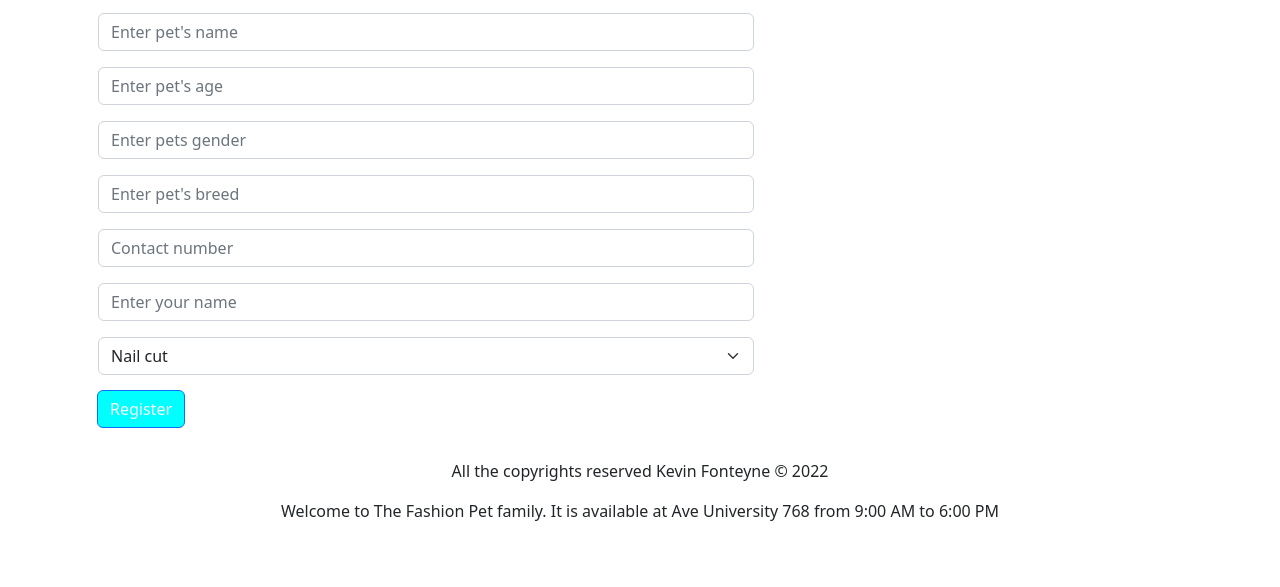
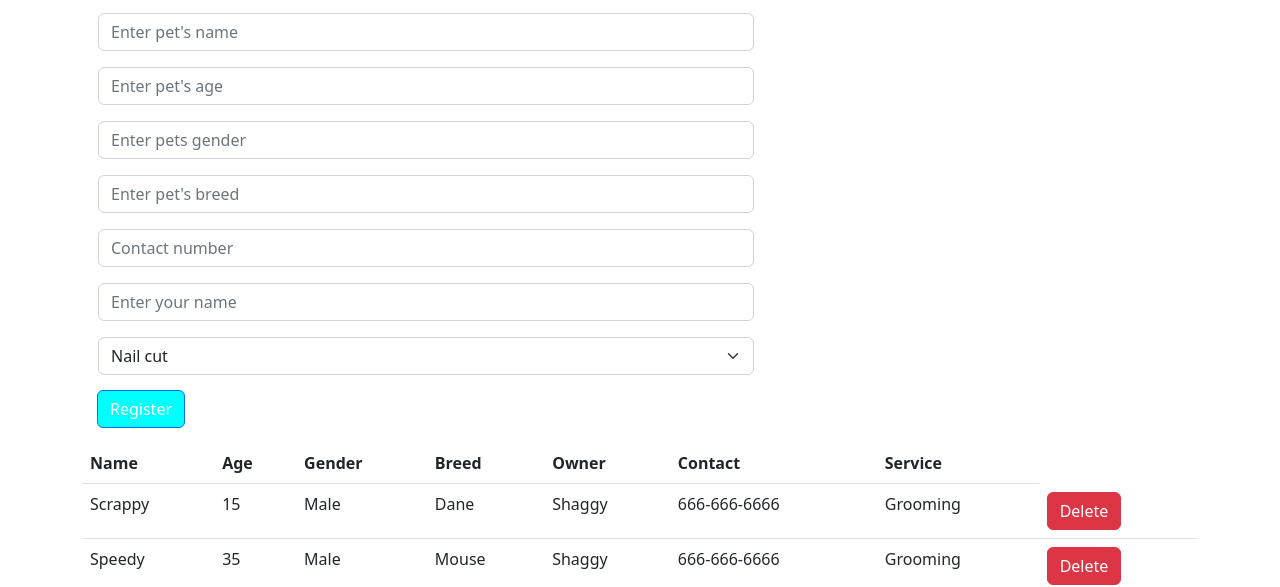
Before and after one commit to KevinFonteyne/PetSalon.1, a plain HTML site: page register.html in a window 1280 px wide. Shown: the part 227-814 px from the top of the page. Drawn offline with nearby package versions, Linux system fonts and the light colour scheme.

Commit message:
Add files via upload

```diff
--- a/register.html
+++ b/register.html
@@ -43,7 +43,21 @@
             </div>
 
         </div>
-        <table class="table" id="pet-table">
+        <table class="table">
+            <thead>
+                <tr>
+                    <th>Name</th>
+                    <th>Age</th>
+                    <th>Gender</th>
+                    <th>Breed</th>
+                    <th>Owner</th>
+                    <th>Contact</th>
+                    <th>Service</th>
+                </tr>
+            </thead>
+            <tbody id="pet-table">
+
+            </tbody>
             <!--insert the tr with pet information (tbody)-->
         </table>
 
--- a/scripts/display.js
+++ b/scripts/display.js
@@ -14,6 +14,7 @@ function displayCardPets(){
                 <p>Owner: ${pet.owner}</p>
                 <p>Phone: ${pet.phone}</p>
                 <p>Service: ${pet.service}</p>
+                <button class="btn btn-danger">Delete</button>
             </div>
         `;
 
@@ -33,19 +34,18 @@ function displayPetsTable(){
         let pet=petSalon.pets[i];
         //create the table
         tr+=`
-            <table id="pet-table">
-                <tr>
-                    <th>Name: ${pet.name}</th>
-                </tr>
-                <tr>
-                    <td>Age: ${pet.age}</td>
-                    <td>Gender: ${pet.gender}</td>
-                    <td>Breed: ${pet.breed}</td>
-                    <td>Owner: ${pet.owner}</td>
-                    <td>Phone: ${pet.phone}</td>
-                    <td>Service: ${pet.service}</td>
-                </tr>
-            </table>
+             <tr id=${pet.id}>
+                 <td>${pet.name}</td>
+                 <td>${pet.age}</td>
+                 <td>${pet.gender}</td>
+                 <td>${pet.breed}</td>
+                 <td>${pet.owner}</td>
+                 <td>${pet.phone}</td>
+                 <td>${pet.service}</td>
+                 <td>
+                    <button class="btn btn-danger" onclick="deletePet(${pet.id});">Delete</button>
+                </td>
+            </tr>
         `;
     }
     //tr+= (tr,th,td)
--- a/scripts/register.js
+++ b/scripts/register.js
@@ -12,9 +12,12 @@ let petSalon ={
     pets:[]
 }
 
+//counter
+let c=0;
+
 //constructor function
 //---------Parameters/ local variables------>
-function Pet(name, age, gender, breed, service, ownerName, contactPhone){
+function Pet(name, age, gender, breed, ownerName, contactPhone, service){
     //attributes = parameters
     this.name=name;
     this.age=age;
@@ -23,8 +26,8 @@ function Pet(name, age, gender, breed, service, ownerName, contactPhone){
     this.service=service;
     this.owner=ownerName;
     this.phone=contactPhone;
+    this.id=c++;
 }
-
 
 //creating the functions
 function displayInfo(){
@@ -53,7 +56,7 @@ function register(){
     let petService=document.getElementById("txtPetService").value;
     console.log(petName,petAge,petGender,petBreed,petService,petOwner,petPhone);
     //create the object
-    let newPet = new Pet(petName, petAge, petGender, petBreed, petOwner, petPhone);
+    let newPet = new Pet(petName, petAge, petGender, petBreed, petOwner, petPhone, petService);
     if(isValid(newPet)){
     console.log(newPet);
     //push the object
@@ -76,16 +79,33 @@ function clearInputs(){
     document.getElementById("txtPetOwner").value="";
     document.getElementById("txtPetService").value="";
 }
+
+function deletePet(petID){
+    document.getElementById(petID).remove();
+    //travel the array
+    let petIndex;
+    for(let i=0;i<petSalon.pets.length;i++){
+        let pet=petSalon.pets[i];
+    //compare the id og the pet
+        if(pet.id == petID){
+            petIndex=i;//get the pet index
+        }
+    }
+    petSalon.pets.splice(petIndex,1);//remove from the array
+    displayNumberOfPets();//update the displayNumberOfPets()
+}
+
 function init(){
     //creating objects
-    let scrappy = new Pet("Scrappy", 15,"Male","Dane","Grooming","Shaggy","666-666-6666");
-    let speedy = new Pet("Speedyy", 35,"Male","Mouse","Grooming","Shaggy","666-666-6666");
-    let scooby = new Pet("Scooby",50,"Male","Dane","Grooming","Shaggy","666-666-6666");
-    petSalon.pets.push(scooby,scrappy,speedy);
+    let scrappy = new Pet("Scrappy", 15,"Male","Dane","Shaggy","666-666-6666", "Grooming");
+    let speedy = new Pet("Speedy", 35,"Male","Mouse","Shaggy","666-666-6666", "Grooming");
+    let scooby = new Pet("Scooby",50,"Male","Dane","Shaggy","666-666-6666", "Grooming");
+    petSalon.pets.push(scrappy,speedy,scooby);
     console.log(petSalon.pets);
     //calling the function
     displayNumberOfPets();
     displayInfo();
+    displayPetsTable();
     //hook events
 }
 
```
